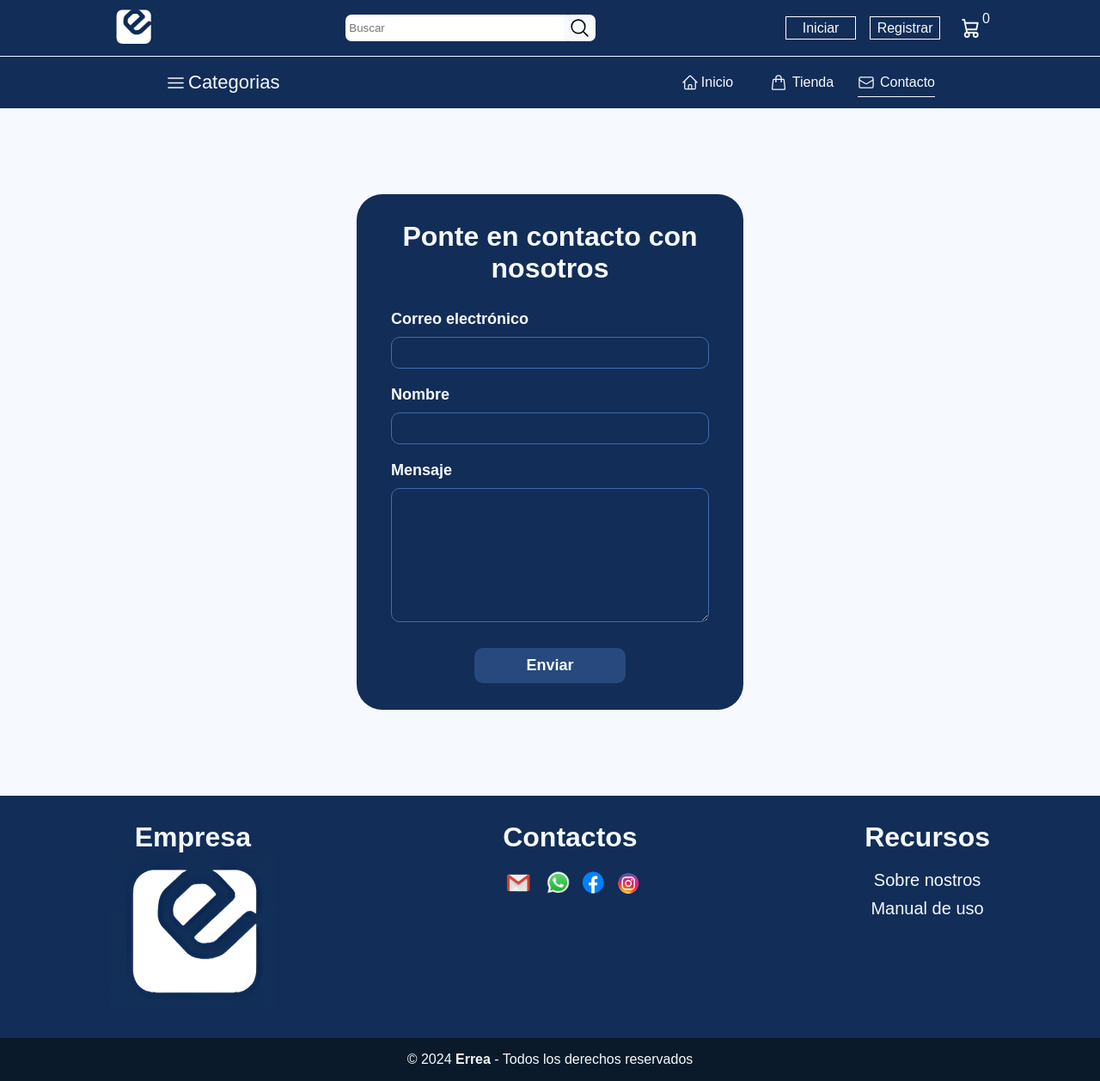
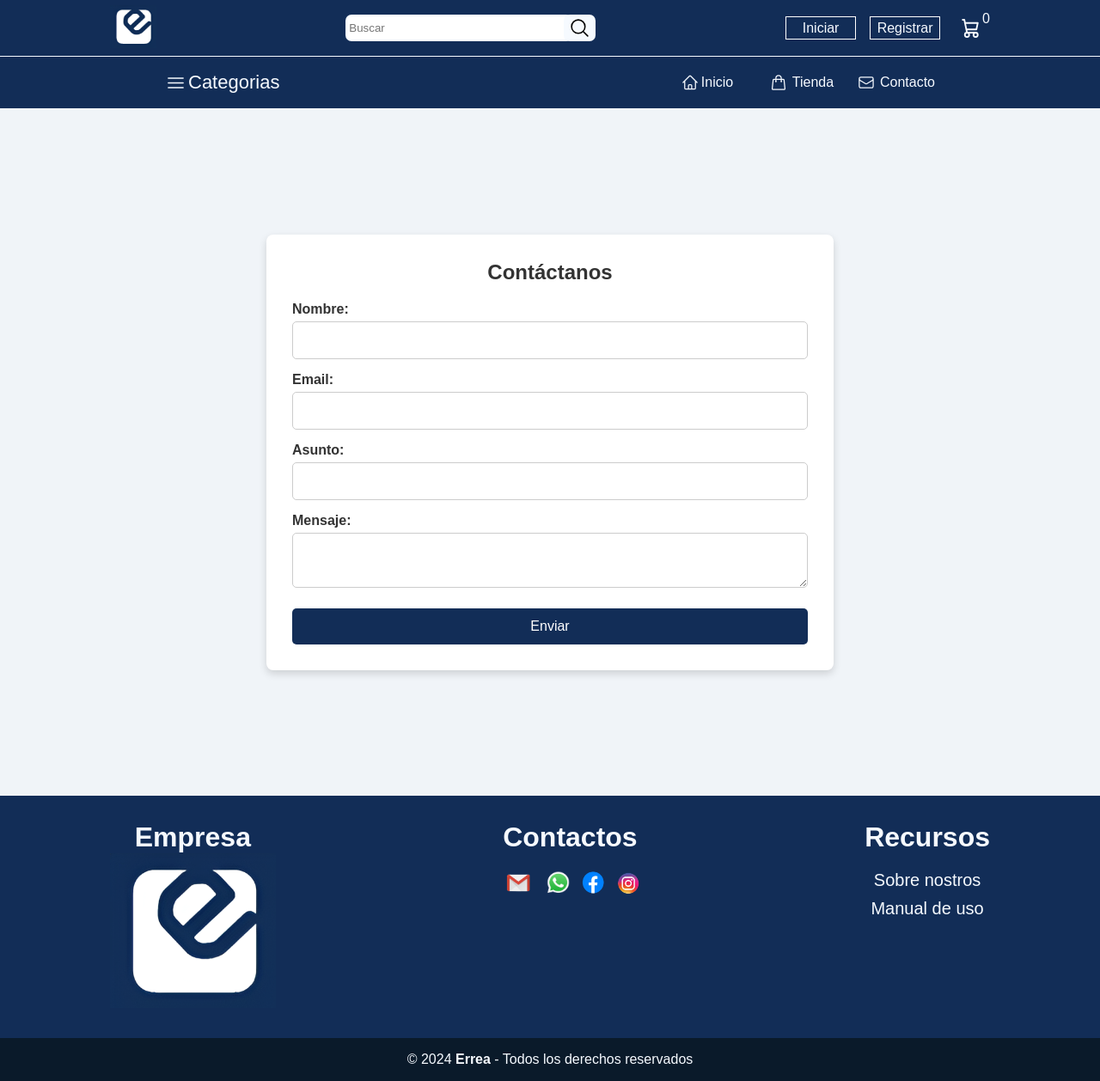
Before and after one commit to Johsua-123/URUCODE, a PHP site: page /URUCODE/contact.php in a window 1280 px wide. Shown: the whole page at 86% size. Run offline with PHP 8.4, Linux system fonts and the light colour scheme; data that the repository does not hold is empty.

Commit message:
pagina de contacto funcional
en admin aparecen los msj

```diff
--- a/admin/reusables/sidebar.php
+++ b/admin/reusables/sidebar.php
@@ -1,4 +1,3 @@
-
 <aside class="sidebar">
     <header>
         <a href="http://localhost/URUCODE/admin">
@@ -8,9 +7,10 @@
     </header>
     <footer>
         <a href="index.php" class="<?php echo $location == "index" ? "sidebar-active" : "" ?>">Inicio</a>
-        <a href="payments.php" class="<?php echo $location == "payments" ? "sidebar-active" : "" ?>">Pagos</a>
+        <a href="payments.php" class="<?php echo $location == "payments" ? "sidebar-active" : "" ?>">Stock</a>
         <a href="accounts.php" class="<?php echo $location == "accounts" ? "sidebar-active" : "" ?>">Cuentas</a>
         <a href="products.php" class="<?php echo $location == "products" ? "sidebar-active" : "" ?>">Productos</a>
-        <a href="categories.php" class="<?php echo $location == "categories" ? "sidebar-active" : "" ?>">Categorias</a>
+        <a href="categories.php" class="<?php echo $location == "categories" ? "sidebar-active" : "" ?>">Categorías</a>
+        <a href="mensajes.php" class="<?php echo $location == "mensajes" ? "sidebar-active" : "" ?>">Mensajes</a>
     </footer>
 </aside>
--- a/api/update_role.php
+++ b/api/update_role.php
@@ -18,8 +18,7 @@ if ($_SERVER["REQUEST_METHOD"] == "POST" && isset($_POST["codigo"], $_POST["nuev
     $sql = "UPDATE usuarios SET rol = '$nuevo_rol' WHERE codigo = '$codigo'";
     if ($mysql->query($sql) === TRUE) {
         header("Location: ../admin/accounts.php");
-    } else {
-        echo "Error al actualizar el rol: " . $mysql->error;
+        exit();
     }
 }
 
--- a/assets/styles/contact.css
+++ b/assets/styles/contact.css
@@ -1,113 +1,69 @@
-
-.card {
-    z-index: 0;
-    width: 450px;
-    height: 600px;
+/* Centrado del formulario en la pantalla */
+.contact-wrapper {
     display: flex;
-    position: absolute;
-    border-radius: 30px;
-    flex-direction: column;
+    align-items: center;
     justify-content: center;
-    background-color: #122d57;
+    height: 100vh; /* Ocupa toda la altura de la ventana */
+    background-color: #f0f4f8; /* Fondo claro alrededor del formulario */
+    margin: 0;
 }
 
-.card-header {
-    font-weight: 100;
-    text-align: center;
-    color: var(--color-blue-100);
+/* Estilo del formulario */
+.contact-section {
+    max-width: 600px;
+    width: 100%;
+    background-color: #ffffff;
+    padding: 30px;
+    border-radius: 8px;
+    box-shadow: 0 4px 10px rgba(0, 0, 0, 0.15);
 }
 
-.card-items {
-    display: flex;
-    padding: 20px 40px;
-    flex-direction: column;
+.contact-section h2 {
+    text-align: center;
+    color: #333;
+    margin-bottom: 20px;
+    font-size: 24px;
 }
 
-.card-items div {
-    display: flex;
-    margin: 10px 0;
-    flex-direction: column;
+.contact-section label {
+    display: block;
+    font-weight: bold;
+    margin-top: 15px;
+    color: #333;
 }
 
-.card-items div label {
-    font-size: 18px;
-    margin-bottom: 10px;
-    font-weight: 550;
-    color: var(--color-blue-100);
+.contact-section input[type="text"],
+.contact-section input[type="email"],
+.contact-section textarea {
+    width: 100%;
+    padding: 12px;
+    margin-top: 5px;
+    border: 1px solid #ccc;
+    border-radius: 5px;
+    font-size: 16px;
+    box-sizing: border-box;
 }
 
-.card-items div input, textarea {
+.contact-section input[type="text"]:focus,
+.contact-section input[type="email"]:focus,
+.contact-section textarea:focus {
+    border-color: var(--color-blue);
     outline: none;
-    border-radius: 10px;
-    border: 1px #3F6CB2 solid;
-    color: var(--color-blue-100);
-    background-color: var(--color-gray-100);
 }
 
-.card-items div input {
-    padding: 10px;
+.contact-section button {
+    width: 100%;
+    padding: 12px;
+    background-color: var(--color-blue);
+    color: #fff;
+    font-size: 16px;
+    border: none;
+    border-radius: 5px;
+    cursor: pointer;
+    margin-top: 20px;
+    transition: background-color 0.3s ease;
 }
 
-.card-items div input::placeholder {
-    color: var(--color-blue-100);
+.contact-section button:hover {
+    background-color: var(--color-blue);
 }
-
-.card-footer {
-    display: flex;
-    justify-content: center;
-}
-
-.card-footer button {
-    border: none;
-    outline: none;
-    padding: 10px 60px;
-    cursor: pointer;
-    font-size: 18px;
-    font-weight: 600;
-    border-radius: 10px;
-    color: var(--color-blue-100);
-    background-color: #27497D;
-}
-
-.card-footer div:nth-child(1) {
-    margin: 20px 0;
-    margin-top: -15px;
-    gap: 5px;
-}
-
-.card-footer div:nth-child(1) p {
-    font-size: 16px;
-    color: var(--color-blue-100);
-}
-
-.card-footer div:nth-child(1) a {
-    font-size: 18px;
-    font-weight: 700;
-    color: var(--color-blue-100);
-}
-
-.modal {
-    z-index: 10;
-    display: none;
-    padding: 60px 20px;
-    border-radius: 10px;
-    flex-direction: column;
-    justify-content: center;
-    color: var(--color-blue-100);
-    background-color: var(--color-blue-400);
-}
-
-.modal div {
-    display: flex;
-    justify-content: center;
-}
-
-.modal div button {
-    border: none;
-    margin: 10px 0;
-    font-size: 20px;
-    padding: 10px 20px;
-    border-radius: 10px;
-    color: var(--color-blue-100);
-    background-color: var(--color-blue-900);
-}
--- a/assets/styles/navbar.css
+++ b/assets/styles/navbar.css
@@ -5,7 +5,6 @@
     background-color: var(--color-blue);
 }
 
-/* Navbar header */
 .navbar-header {
     height: 65px;
     display: flex;
--- a/contact.php
+++ b/contact.php
@@ -1,7 +1,28 @@
+<?php
+require "api/mysql.php";
+if ($mysql->connect_error) {
+    die("Conexión fallida: " . $mysql->connect_error);
+}
 
-<?php
-    session_start();
-    $location = "contact";
+if ($_SERVER["REQUEST_METHOD"] == "POST") {
+    $nombre = $_POST['nombre'];
+    $email = $_POST['email'];
+    $asunto = $_POST['asunto'];
+    $mensaje = $_POST['mensaje'];
+
+    $sql = "INSERT INTO mensajes (nombre, email, asunto, mensaje) VALUES (?, ?, ?, ?)";
+    $stmt = $mysql->prepare($sql);
+    $stmt->bind_param("ssss", $nombre, $email, $asunto, $mensaje);
+
+    if ($stmt->execute()) {
+        echo "Mensaje enviado correctamente.";
+    } else {
+        echo "Error al enviar el mensaje: " . $mysql->error;
+    }
+
+    $stmt->close();
+}
+$mysql->close();
 ?>
 
 <!DOCTYPE html>
@@ -12,52 +33,43 @@
         window.dataLayer = window.dataLayer || [];
         function gtag(){dataLayer.push(arguments);}
         gtag('js', new Date());
-
         gtag('config', 'G-DF773N72G0');
     </script>
     <meta charset="UTF-8">
     <meta name="viewport" content="width=device-width, initial-scale=1.0">
-        <link rel="shortcut icon" href="public/icons/errea.png" type="image/x-icon">
+    <link rel="shortcut icon" href="public/icons/logo.png" type="image/x-icon">
     <link rel="stylesheet" href="assets/styles/module.css">
     <link rel="stylesheet" href="assets/styles/navbar.css">
-        <link rel="stylesheet" href="assets/styles/footer.css">
+    <link rel="stylesheet" href="assets\styles/footer.css">
     <link rel="stylesheet" href="assets/styles/contact.css">
     <script src="assets/scripts/navbar.js"></script>
-        <script src="assets/scripts/contact.js"></script>
-        <title>Contacto | Errea</title>
+    <title>Contacto - Errea</title>
 </head>
 <body>
     <?php include "reusables/navbar.php"; ?>
-        <div class="container">
-            <form id="contact-form" class="card" method="POST">
-                <div class="card-header">
-                    <h1>Ponte en contacto con nosotros</h1>
-                </div>
-                <div class="card-items">
-                    <div>
-                        <label for="correo">Correo electrónico</label>
-                        <input id="correo" name="correo" type="email" autocomplete="off">
-                    </div>
-                    <div>
-                        <label for="nombre">Nombre</label>
-                        <input id="nombre" name="nombre" type="text" autocomplete="off">
-                    </div>
-                    <div>
-                        <label for="mensaje">Mensaje</label>
-                        <textarea id="mensaje" name="mensaje" cols="30" rows="10" ></textarea>
-                    </div>
-                </div>
-                <div class="card-footer">
+
+    <main>
+    <div class="contact-wrapper">
+        <section class="contact-section">
+            <h2>Contáctanos</h2>
+            <form method="post" action="contact.php">
+                <label for="nombre">Nombre:</label>
+                <input type="text" id="nombre" name="nombre" required>
+
+                <label for="email">Email:</label>
+                <input type="email" id="email" name="email" required>
+
+                <label for="asunto">Asunto:</label>
+                <input type="text" id="asunto" name="asunto">
+
+                <label for="mensaje">Mensaje:</label>
+                <textarea id="mensaje" name="mensaje" required></textarea>
+
                 <button type="submit">Enviar</button>
-                </div>
             </form>
-            <div id="modal" class="modal">
-                <span id="status"></span>
-                <div>
-                    <button id="button" type="button">Aceptar</button>
-                </div>
-            </div>
-        </div>
+        </section>
+    </main>
+
     <?php include "reusables/footer.php"; ?>
 </body>
 </html>
```
Also changed, not shown: admin/accounts.php (+10 -10 lines), admin/assets/styles/mensajes.css (added, +46 -0 lines), admin/mensajes.php (added, +88 -0 lines). Lines whose indentation alone changed are shown as unchanged.
